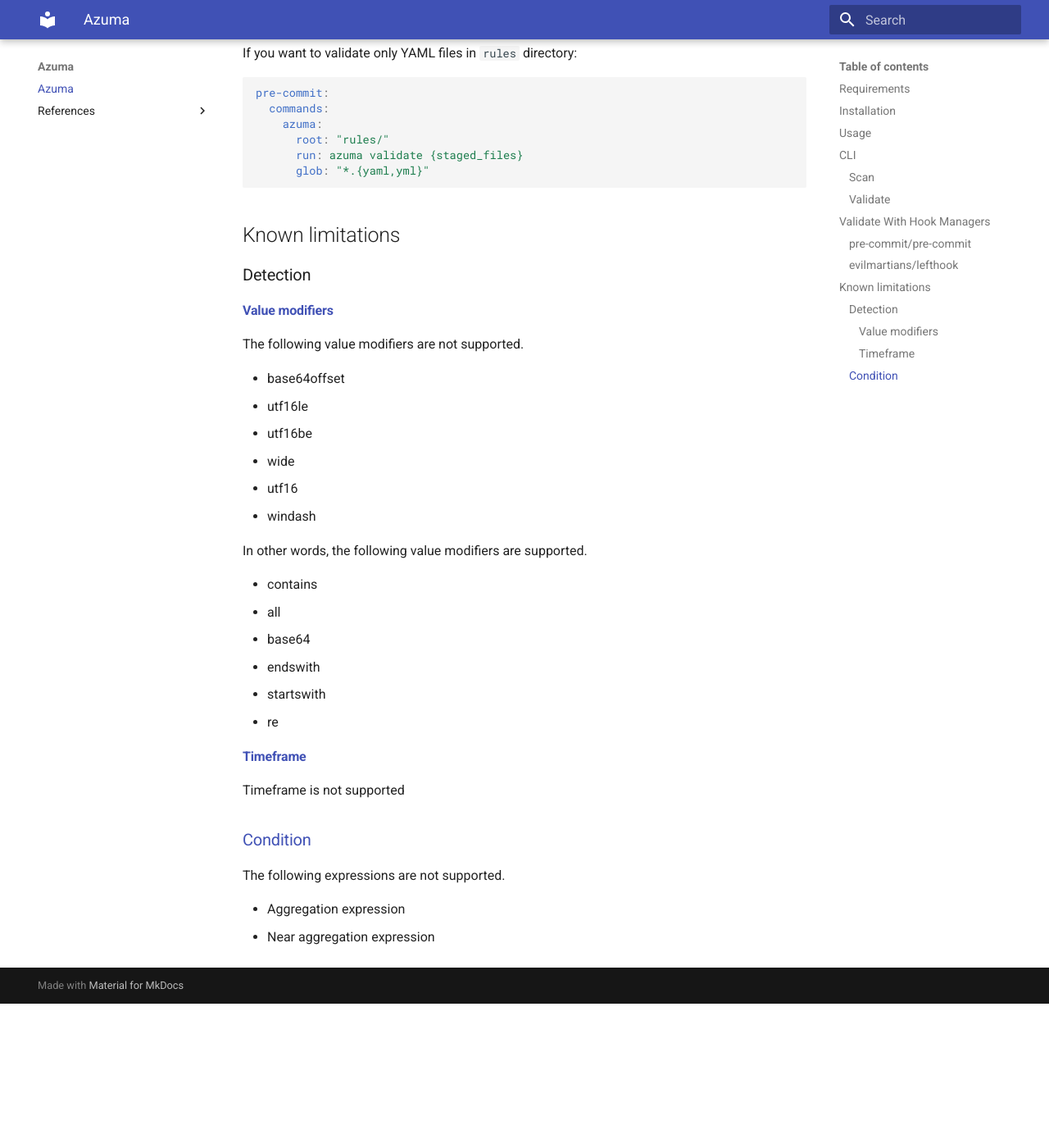
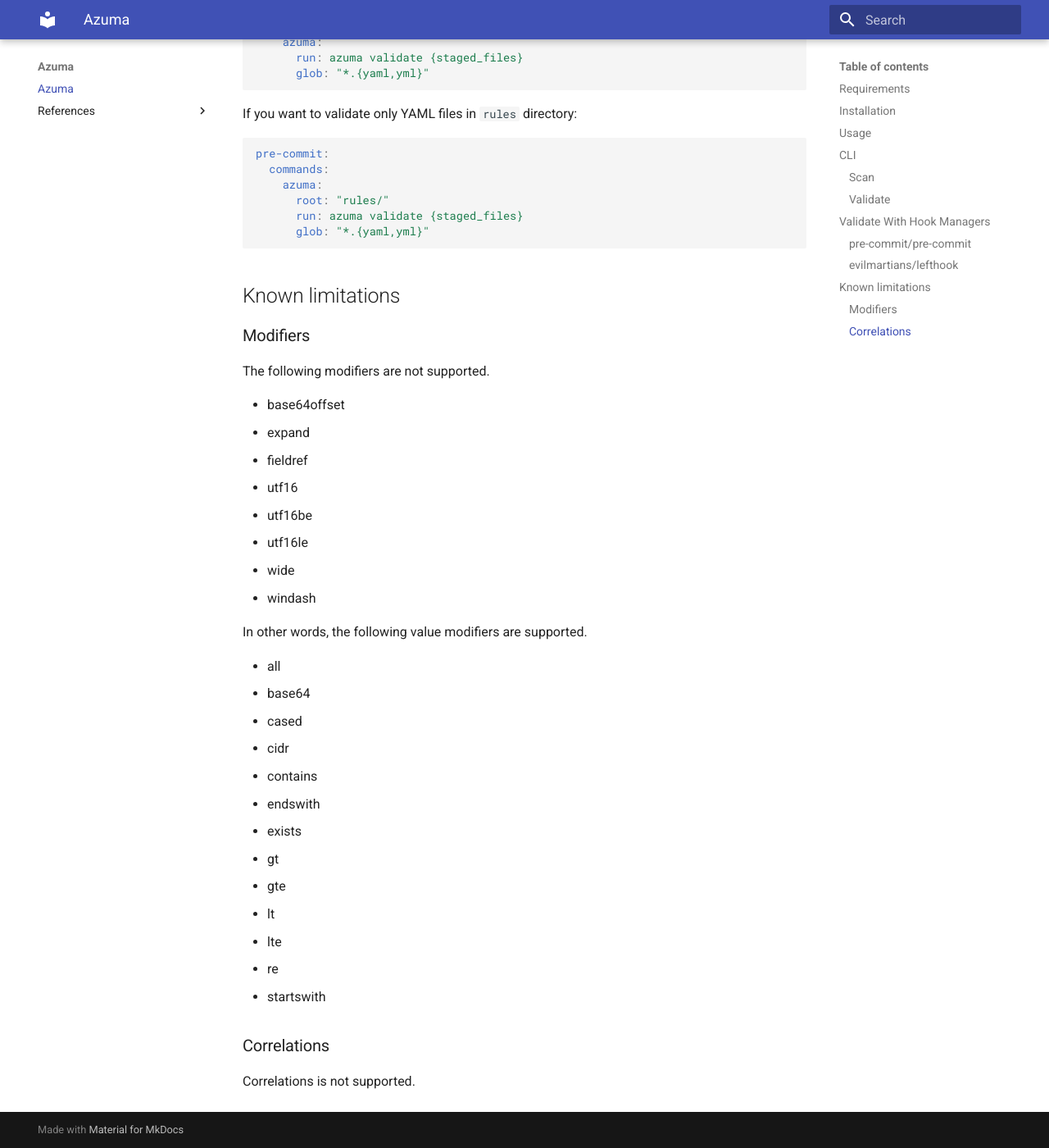
Before and after one commit to ninoseki/azuma, an MkDocs documentation site: the page built from docs/index.md, in a window 1280 px wide and 1400 px high, scrolled down 3324 px. Shown: the whole window at 82% size. Built offline with MkDocs 1.6.1 and Material for MkDocs 9.7.7, drawn with Linux system fonts in a browser that asks for light colours; before the commit the page ends 4548 px from its top, so only the background shows below that; some of the changed text lies outside the part shown.

Commit message:
docs: update docs

````diff
--- a/docs/index.md
+++ b/docs/index.md
@@ -30,17 +30,23 @@
   category: test
 """
 )
+```
 
+```py
 # Rule#match returns whether an event is matched with the rule or not
-print(rule.match({"foo": "bar"}))  # True
-print(rule.match({"foo": "-"}))  # False
+>>> rule.match({"foo": "bar"})
+True
+>>> rule.match({"foo": "-"})
+False
+```
 
+```py
 # or you can create a rule from a file
 rule = Rule.parse_file("./your_rule.yml")
 
+# use RuleSet if you want to do bulk matches
+rule_set = RuleSet.from_dir("./rules/")
 
-# Use RuleSet if you want to do bulk matches
-rule_set = RuleSet.from_dir("./rules/")
 # RuleSet#match_all returns a list of rules matches with an event
 rule_set.match_all({...})
 ```
@@ -176,35 +182,35 @@
 
 ## Known limitations
 
-### Detection
+### Modifiers
 
-#### [Value modifiers](https://sigmahq.github.io/sigma-specification/Sigma_specification.html#value-modifiers)
-
-The following value modifiers are not supported.
+The following modifiers are not supported.
 
 - base64offset
+- expand
+- fieldref
+- utf16
+- utf16be
 - utf16le
-- utf16be
 - wide
-- utf16
 - windash
 
 In other words, the following value modifiers are supported.
 
-- contains
 - all
 - base64
+- cased
+- cidr
+- contains
 - endswith
+- exists
+- gt
+- gte
+- lt
+- lte
+- re
 - startswith
-- re
 
-#### [Timeframe](https://sigmahq.github.io/sigma-specification/Sigma_specification.html#timeframe)
+### Correlations
 
-Timeframe is not supported
-
-### [Condition](https://sigmahq.github.io/sigma-specification/Sigma_specification.html#condition)
-
-The following expressions are not supported.
-
-- Aggregation expression
-- Near aggregation expression
+Correlations is not supported.
````
